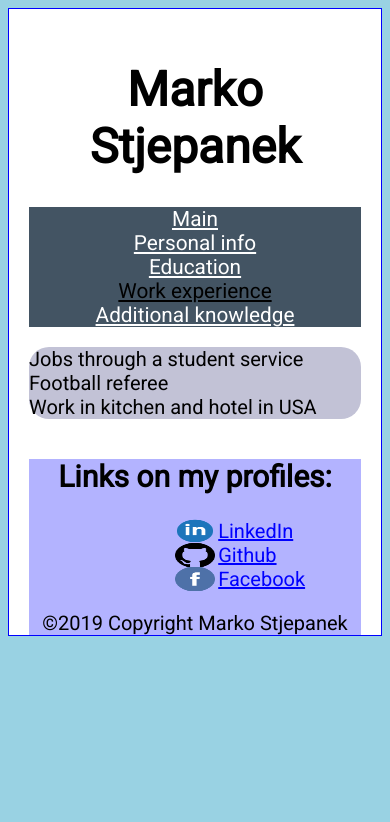
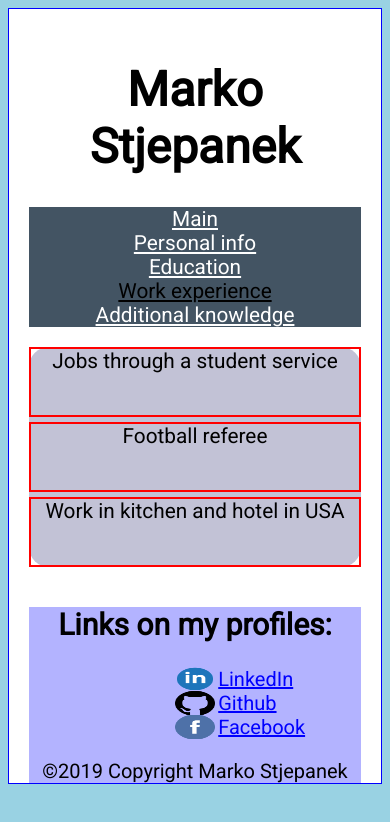
Before and after one commit to markostj/html-css3-cv-, a plain HTML site: page WorkExperience.html in a window 390 px wide. Drawn offline with Linux system fonts and the light colour scheme.

Commit message:
Work Experience is Responsive

```diff
--- a/WorkExperience.html
+++ b/WorkExperience.html
@@ -24,23 +24,21 @@
             <content>
                 <main>
                       <div class="frame">
-                          <div class="row">
-                                <div class="col-12" >
-                                   <span>Jobs through a student service</span>
+                            <div class="box2">
+                                <div class="textcontent">
+                                    Jobs through a student service
                                 </div>
-
-                         </div>
-                         <div class="row">
-                                <div class="col-11" >
-                                   <span>Football referee</span>
+                            </div>
+                              <div class="box2">
+                                <div class="textcontent">
+                                    Football referee
                                 </div>
-
-                         </div>
-                         <div class="row">
-                                <div class="col-12" >
-                                   <span>Work in kitchen and hotel in USA</span>
+                            </div>
+                             <div class="box2">
+                                <div class="textcontent">
+                                        Work in kitchen and hotel in USA
                                 </div>
-                         </div>
+                            </div>
                       </div>
                 </main>
             </content>
```
